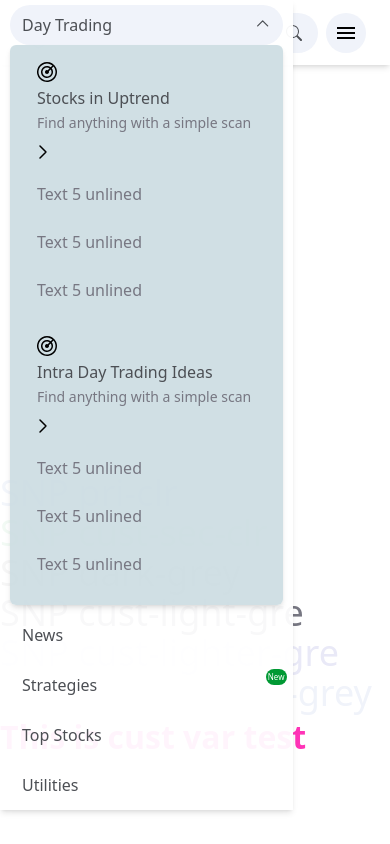
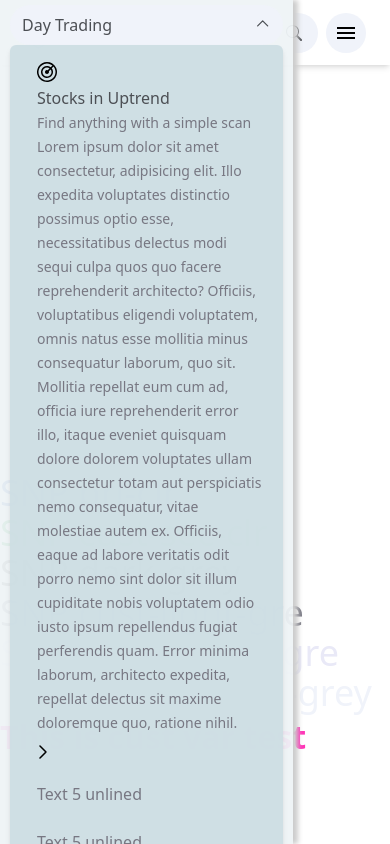
Before and after one commit to rayeesi/projectsnpfront.github.io, a website: page index.html in a window 390 px wide. Drawn offline with Linux system fonts and the light colour scheme.

Commit message:
responsive navbar

```diff
--- a/css_snpinputv1.0.css
+++ b/css_snpinputv1.0.css
@@ -14,6 +14,7 @@
 
 body,html{
      overflow-x: hidden;
+     height: 100%;
 }
 
 .main-logo{
@@ -112,13 +113,15 @@
     ul.primary-nav{
         position: fixed;
         z-index: 1;
-        top:0;
+        top:0px;
         left:0;
+
         right:25%;
-
-        background: rgba(255,255,255,.95);
+        box-shadow: 5px 0px 5px 0px #cccccc;
+        background: rgba(239, 244, 246, 0.95);
         flex-direction: column;
-        height: fit-content;
+        justify-content: start;
+        height:100vh;
 
 
 
@@ -146,6 +149,7 @@
     .dropdown div:first-child {
         flex-direction: column;
         width:100%;
+        max-height: 100%;
 
     }
     .dropdown div ul{
--- a/index.html
+++ b/index.html
@@ -22,7 +22,7 @@
 
             <nav class=" relative lg:block flex-auto  ">
 
-                <ul id="primary-nav" class="primary-nav flex    shadow-md lg:shadow-none   gap-x-2 justify-center      ">
+                <ul id="primary-nav" class="primary-nav flex     shadow-md lg:shadow-none   gap-x-2 justify-center      ">
 
                     <li class=" primary-nav-li relative  py-5 inline-block        ">
                         <a href="javascript:void(0);"
@@ -55,7 +55,10 @@
                                                         <span class="spaninnertext block text-cust-dark-grey">
                                                            Stocks in Uptrend
                                                         </span>
-                                                        <span class="description text-sm text-cust-light-grey">Find anything with a simple scan</span>
+                                                        <span class="description text-sm text-cust-light-grey">
+                                                            Find anything with a simple scan
+                                                        Lorem ipsum dolor sit amet consectetur, adipisicing elit. Illo expedita voluptates distinctio possimus optio esse, necessitatibus delectus modi sequi culpa quos quo facere reprehenderit architecto? Officiis, voluptatibus eligendi voluptatem, omnis natus esse mollitia minus consequatur laborum, quo sit. Mollitia repellat eum cum ad, officia iure reprehenderit error illo, itaque eveniet quisquam dolore dolorem voluptates ullam consectetur totam aut perspiciatis nemo consequatur, vitae molestiae autem ex. Officiis, eaque ad labore veritatis odit porro nemo sint dolor sit illum cupiditate nobis voluptatem odio iusto ipsum repellendus fugiat perferendis quam. Error minima laborum, architecto expedita, repellat delectus sit maxime doloremque quo, ratione nihil.
+                                                        </span>
                                                     </div>
                                                 </div>
 
```
Also changed, not shown: css/snpstyleoutputv1.0.css.
